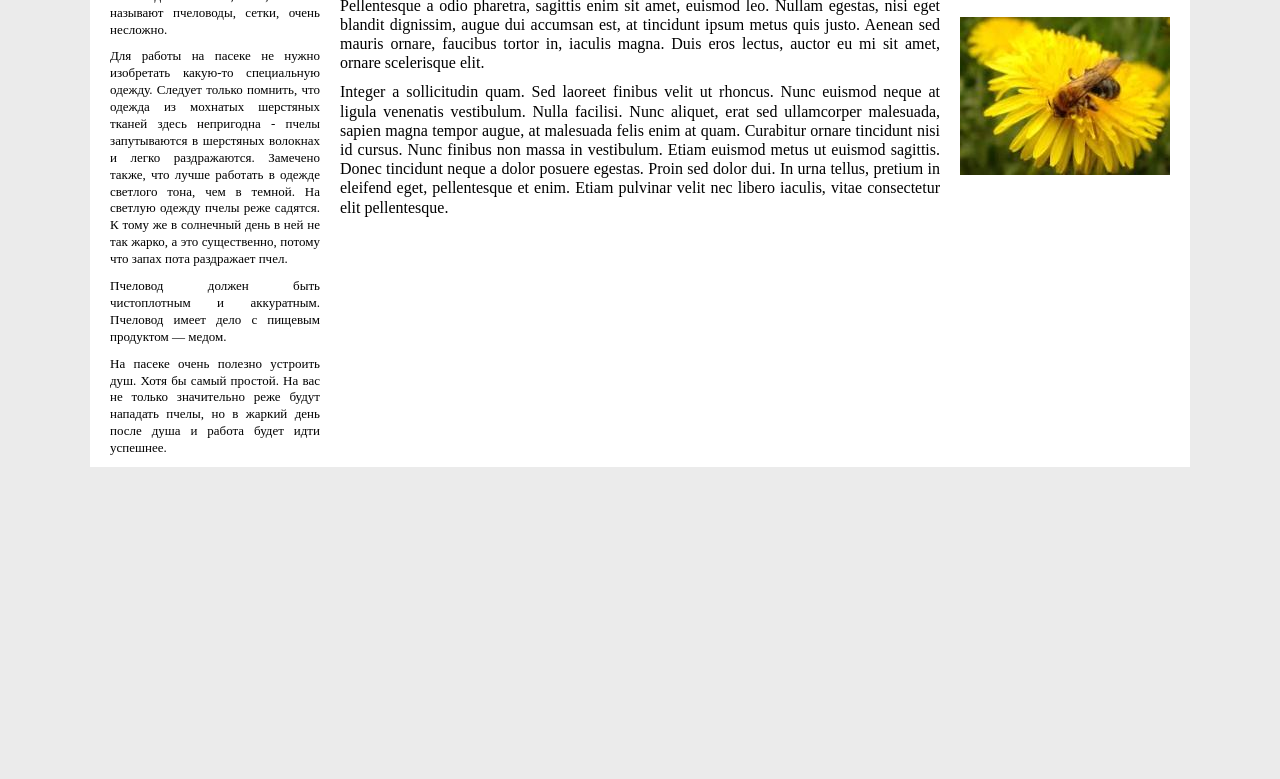
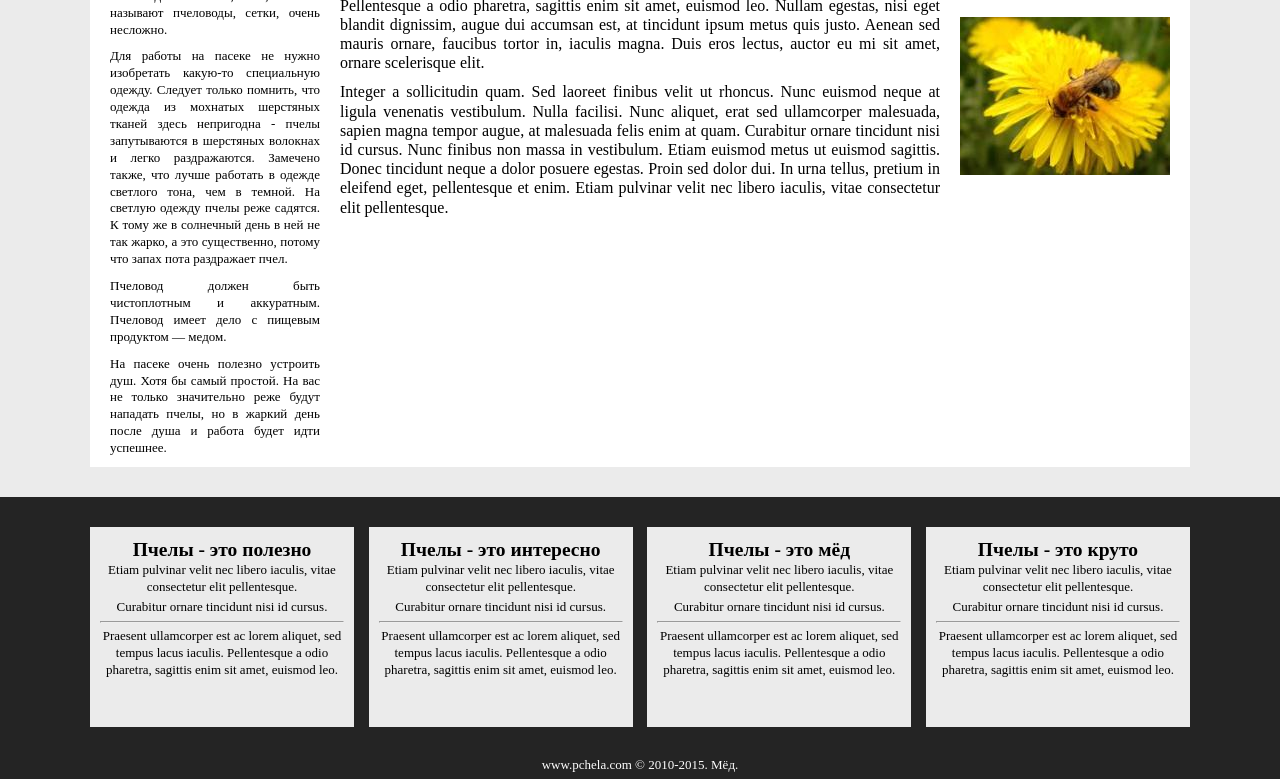
Before and after one commit to MilaLevchenko/honey, a plain HTML site: page index.html in a window 1280 px wide. Shown: the part 1630-2409 px from the top of the page. Before the commit the page ends 2127 px from the top, so only its background shows below. Drawn offline with Linux system fonts and the light colour scheme.

Commit message:
made footer

```diff
--- a/css/main.css
+++ b/css/main.css
@@ -24,12 +24,12 @@ h1{
 }
 
 /*header*/
-header{
+header, footer {
   font-size: 19px;
   background-color: #242424;
 
 }
-nav{
+nav, .footer-menu{
   width: 1100px;
   margin: 0 auto;
 }
@@ -107,3 +107,33 @@ article {
   font-size: 19px;
   margin-top: 20px;
 }
+/*footer*/
+footer {
+  padding: 30px 0 5px;
+  font-size: 13px;
+  line-height: 1.3;
+  text-align: center;
+  color: white;
+}
+.footer-menu > div{
+  float: left;
+  width: 24%;
+  margin-right: 1.3333%;
+  background-color: #EBEBEB;
+  color: black;
+  padding: 10px;
+  min-height: 200px;
+}
+.footer-menu div:last-of-type{
+  margin-right: 0;
+}
+.footer-menu p{
+  margin-bottom: 3px;
+}
+
+.copyright{
+  margin-top: 30px;
+}
+hr {
+  margin: 5px 0;
+}
--- a/index.html
+++ b/index.html
@@ -167,6 +167,72 @@
 
   </div>
 </article>
-<footer></footer>
+
+
+<!--footer-->
+<footer>
+    <div class="footer-menu clearfix">
+
+        <div>
+          <h2>Пчелы - это полезно</h2>
+          <p>
+            Etiam pulvinar velit nec libero iaculis, vitae consectetur elit pellentesque.
+          </p>
+          <p>
+            Curabitur ornare tincidunt nisi id cursus.
+          </p>
+          <hr>
+          <p>
+            Praesent ullamcorper est ac lorem aliquet, sed tempus lacus iaculis. Pellentesque a odio pharetra, sagittis enim sit amet, euismod leo.
+          </p>
+        </div>
+
+        <div>
+          <h2>Пчелы - это интересно</h2>
+          <p>
+            Etiam pulvinar velit nec libero iaculis, vitae consectetur elit pellentesque.
+          </p>
+          <p>
+            Curabitur ornare tincidunt nisi id cursus.
+          </p>
+          <hr>
+          <p>
+            Praesent ullamcorper est ac lorem aliquet, sed tempus lacus iaculis. Pellentesque a odio pharetra, sagittis enim sit amet, euismod leo.
+          </p>
+        </div>
+
+        <div>
+          <h2>Пчелы - это мёд</h2>
+          <p>
+            Etiam pulvinar velit nec libero iaculis, vitae consectetur elit pellentesque.
+          </p>
+          <p>
+            Curabitur ornare tincidunt nisi id cursus.
+          </p>
+          <hr>
+          <p>
+            Praesent ullamcorper est ac lorem aliquet, sed tempus lacus iaculis. Pellentesque a odio pharetra, sagittis enim sit amet, euismod leo.
+          </p>
+        </div>
+
+      <div class="last">
+          <h2>Пчелы - это круто</h2>
+          <p>
+            Etiam pulvinar velit nec libero iaculis, vitae consectetur elit pellentesque.
+          </p>
+          <p>
+            Curabitur ornare tincidunt nisi id cursus.
+          </p>
+          <hr>
+        <p>
+            Praesent ullamcorper est ac lorem aliquet, sed tempus lacus iaculis. Pellentesque a odio pharetra, sagittis enim sit amet, euismod leo.
+          </p>
+      </div>
+
+    </div>
+  <div class="copyright">
+    www.pchela.com &copy; 2010-2015. Мёд.
+  </div>
+</footer>
 </body>
 </html>
```
